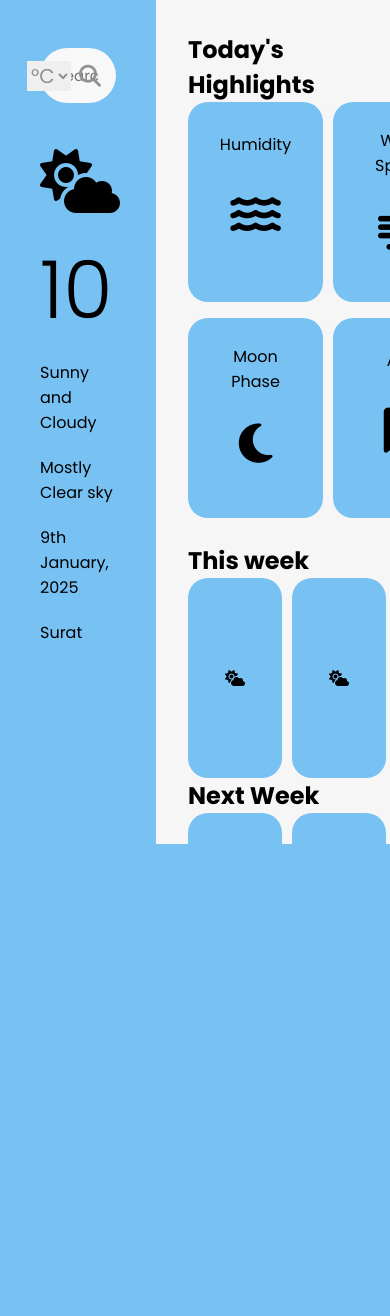
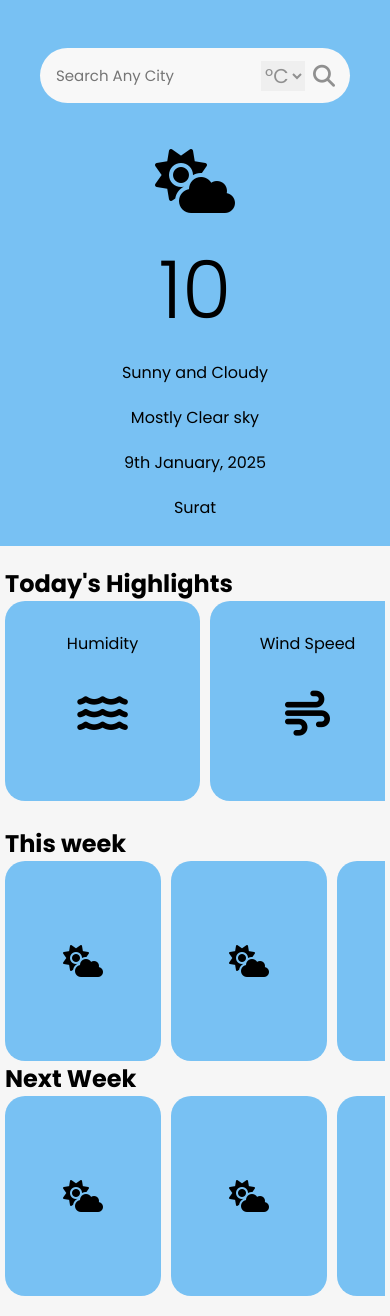
Before and after one commit to Siddh-2006/weather_app, a Django app: template core/weather_app/templates/index.html in a window 390 px wide. Before the commit the page ends 844 px from the top, so only its background shows below. Run offline with Django 5.2, Linux system fonts and the light colour scheme; the template is opened without the code that fills it: most values are stand-ins (such as "Sample title", 1, 10 or a date in 2020).

Commit message:
add css to make responsive

```diff
--- a/core/weather_app/static/script.js
+++ b/core/weather_app/static/script.js
@@ -68,7 +68,7 @@ function forecast(fr){
     const fr_node_date=document.querySelectorAll(".Forecast .fore_date .date_holder");
     for(let i=0;i<14;i++){
         let temp=fr.forecastday[i].day.avgtemp_c;
-        fr_node_list[i].textContent=`${temp}`;
+        fr_node_list[i].textContent=`${temp}°C`;
         fr_node_date[i].innerText=`${fr.forecastday[i].date}`;
     }
 
--- a/core/weather_app/static/style.css
+++ b/core/weather_app/static/style.css
@@ -14,8 +14,11 @@
 body{
     height:100vh;
 }
+h1{
+    font-size: 1.5em;
+}
 .container{
-    display:falex;
+    display:flex;
     align-items:center;
 }
 .weather-input{
@@ -79,7 +82,7 @@ body{
 }
 .highlight{
     display:grid;
-    grid-template-columns:repeat(5,135px);
+    grid-template-columns:repeat(5,10vw);
     grid-auto-flow: row;
     column-gap:10px;
     row-gap:1rem;
@@ -114,7 +117,7 @@ body{
 }
 .Forecast{
     display:grid;
-    grid-template-columns: repeat(7,94px);
+    grid-template-columns: repeat(7,7vw);
     grid-auto-flow: row;
     row-gap: 1rem;
     column-gap: 10px;
@@ -179,3 +182,86 @@ p {
     margin: 0;
     font-size: 16px;
 }
+
+
+/* media quaries */
+@media screen and (max-width:700px){
+    .container{
+        flex-flow:column nowrap;
+    }
+    .weather-input{
+        position:static;
+        margin:auto;
+        width:100%;
+    }
+    .weather-output{
+        position: static;
+        margin:auto;
+        width:100%;
+        padding: 20px 5px 20px 5px;
+    }
+    .current_data{
+        display:flex;
+        flex-flow:column nowrap;
+        align-items: center;
+        justify-content: center;
+    }
+    .highlight,.Forecast{
+        display:flex;
+        flex-flow:row nowrap;
+        padding: 0;
+        width:100%;
+        overflow-x: auto;
+
+    }
+    .highlight div{
+        flex-basis: 50vw;
+        flex-shrink: 0;
+    }
+    .Forecast div{
+        min-width: 40vw;
+    }
+    .Forecast i{
+        font-size: 2em;
+    }
+    .date_holder{
+        font-weight: 600;
+        font-size: 1em;
+        white-space: nowrap;
+    }
+    h1{
+        font-size: 1.4em;
+    }
+}
+@media screen and (max-width:1400px) and (min-width:701px){
+    .highlight i{
+        font-size: 1.5em;
+    }
+    .highlight,.Forecast{
+        display:flex;
+        flex-flow:row nowrap;
+        padding: 0;
+        width:100%;
+        overflow-x: auto;
+        gap:10px;
+
+    }
+    .highlight div{
+        flex-basis: min(20vw,150px);
+        flex-shrink: 0;
+    }
+    .Forecast div{
+        min-width: min(20vw,150px);
+    }
+    .Forecast i{
+        font-size: 2em;
+    }
+    .date_holder{
+        font-weight: 600;
+        font-size: 1em;
+        white-space: nowrap;
+    }
+    h1{
+        font-size: 1.4em;
+    }
+}
--- a/core/weather_app/templates/index.html
+++ b/core/weather_app/templates/index.html
@@ -2,12 +2,21 @@
 <!DOCTYPE html>
 <html lang="en">
   <head>
-    <meta charset="UTF-8">
-    <meta name="viewport" content="width=device-width, initial-scale=1.0">
+    <meta charset="UTF-8" />
+    <meta name="viewport" content="width=device-width, initial-scale=1.0" />
     <title>Weather Website</title>
-    <link rel="stylesheet" href="{% static 'style.css' %}">
-    <link href='https://unpkg.com/boxicons@2.1.4/css/boxicons.min.css' rel='stylesheet'>
-    <link rel="stylesheet" href="https://cdnjs.cloudflare.com/ajax/libs/font-awesome/6.7.2/css/all.min.css" integrity="sha512-Evv84Mr4kqVGRNSgIGL/F/aIDqQb7xQ2vcrdIwxfjThSH8CSR7PBEakCr51Ck+w+/U6swU2Im1vVX0SVk9ABhg==" crossorigin="anonymous" referrerpolicy="no-referrer" />
+    <link rel="stylesheet" href="{% static 'style.css' %}" />
+    <link
+      href="https://unpkg.com/boxicons@2.1.4/css/boxicons.min.css"
+      rel="stylesheet"
+    />
+    <link
+      rel="stylesheet"
+      href="https://cdnjs.cloudflare.com/ajax/libs/font-awesome/6.7.2/css/all.min.css"
+      integrity="sha512-Evv84Mr4kqVGRNSgIGL/F/aIDqQb7xQ2vcrdIwxfjThSH8CSR7PBEakCr51Ck+w+/U6swU2Im1vVX0SVk9ABhg=="
+      crossorigin="anonymous"
+      referrerpolicy="no-referrer"
+    />
     <script src="https://ajax.googleapis.com/ajax/libs/jquery/3.7.1/jquery.min.js"></script>
   </head>
   <body>
@@ -22,38 +31,34 @@
       <div class="weather-input">
         <div class="input-group">
           {% csrf_token %}
-            <input autofocus=on type="text"  id="userLocation" placeholder="Search any city">
+          <input
+            autofocus="on"
+            type="text"
+            id="userLocation"
+            placeholder="Search any city"
+          />
           <select id="converter" class="converter">
             <option>°C</option>
             <option>°F</option>
           </select>
           <i id="search_city_btn" class="fa fa-search"></i>
         </div>
-
+        <div class="current_data">
             <div class="weatherIcon">
             <i class="fa-solid fa-cloud-sun"></i>
             </div>
-        <div class="temperature">
-            {{temp}}
-        </div>
-        <div class="feelsLike">
-            Sunny and Cloudy
-        </div>
-        <div class="description">
-            Mostly Clear sky
-        </div>
-        <hr>
-        <div class="date">
-            9th January, 2025
-        </div>
-        <div class="city">
-            Surat
+            <div class="temperature">{{temp}}</div>
+            <div class="feelsLike">Sunny and Cloudy</div>
+            <div class="description">Mostly Clear sky</div>
+            <hr />
+            <div class="date">9th January, 2025</div>
+            <div class="city">Surat</div>
         </div>
       </div>
 
       <div class="weather-output">
         <h2 class="heading">Today's Highlights</h2>
-        <hr>
+        <hr />
         <div class="highlight">
             <div class="humidity">
                 Humidity
@@ -84,26 +89,22 @@
                 </span>
             </div>
 
-
             <div class="clouds">
                 Clouds
                 <i class="fa-solid fa-cloud"></i>
                 <h1 id="CValue"></h1>
             </div>
-
             <div class="moon">
                 Moon Phase
                 <i class="fa-solid fa-moon"></i>
                 <h1 id="MValue"></h1>
             </div>
 
-
             <div class="aqi">
                 AQI
                 <i class="fa-solid fa-bookmark"></i>
                 <h1 id="AQIValue"></h1>
             </div>
-
 
             <div class="precipitation">
                 Precipitation
@@ -117,7 +118,6 @@
                 <h1 id="UVValue"></h1>
             </div>
 
-
             <div class="pressure">
                 Pressure
                 <i class="fa-solid fa-volcano"></i>
@@ -125,8 +125,7 @@
             </div>
 
         </div>
-            <br>
-
+        <br />
 
         {% comment %} forecast {% endcomment %}
         <h2 class="heading">This week</h2>
@@ -206,9 +205,8 @@
             <h1 id="PValue"></h1>
           </div>
         </div>
-
       </div>
     </div>
-    <script src=" {% static 'script.js'%}" ></script>
+    <script src=" {% static 'script.js'%}"></script>
   </body>
 </html>
--- a/core/weather_app/views.py
+++ b/core/weather_app/views.py
@@ -1,9 +1,13 @@
 from django.shortcuts import render
 from django.http import JsonResponse
+from django.views.decorators.http import require_GET, require_POST
+import json
+from webpush import send_user_notification
 from . import data_featcher
 # Create your views here.
 def home(request):
     return render(request,"index.html")
+@require_POST
 def return_data_city(request):
     if request.method=="POST":
         location=request.POST["location"]
```
Also changed, not shown: core/core/settings.py (+6 -2 lines). Lines whose indentation alone changed are shown as unchanged.
